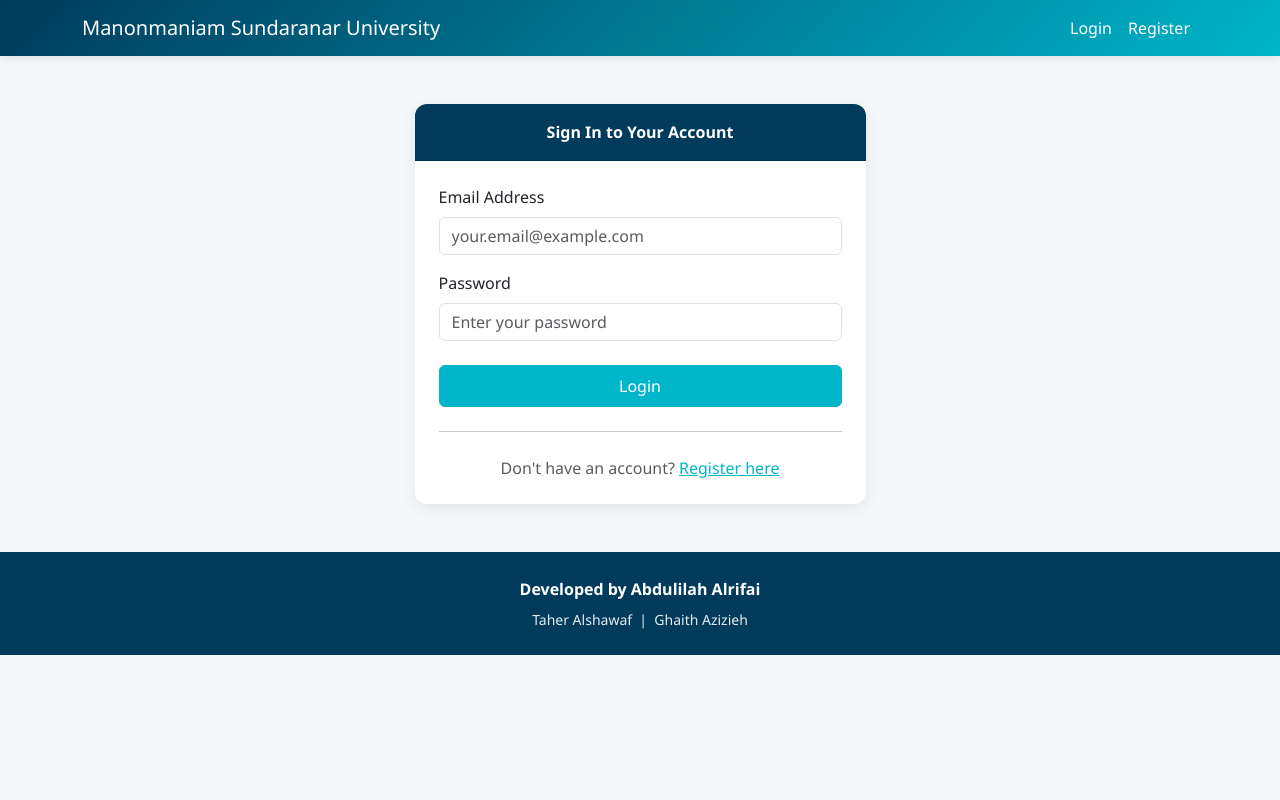
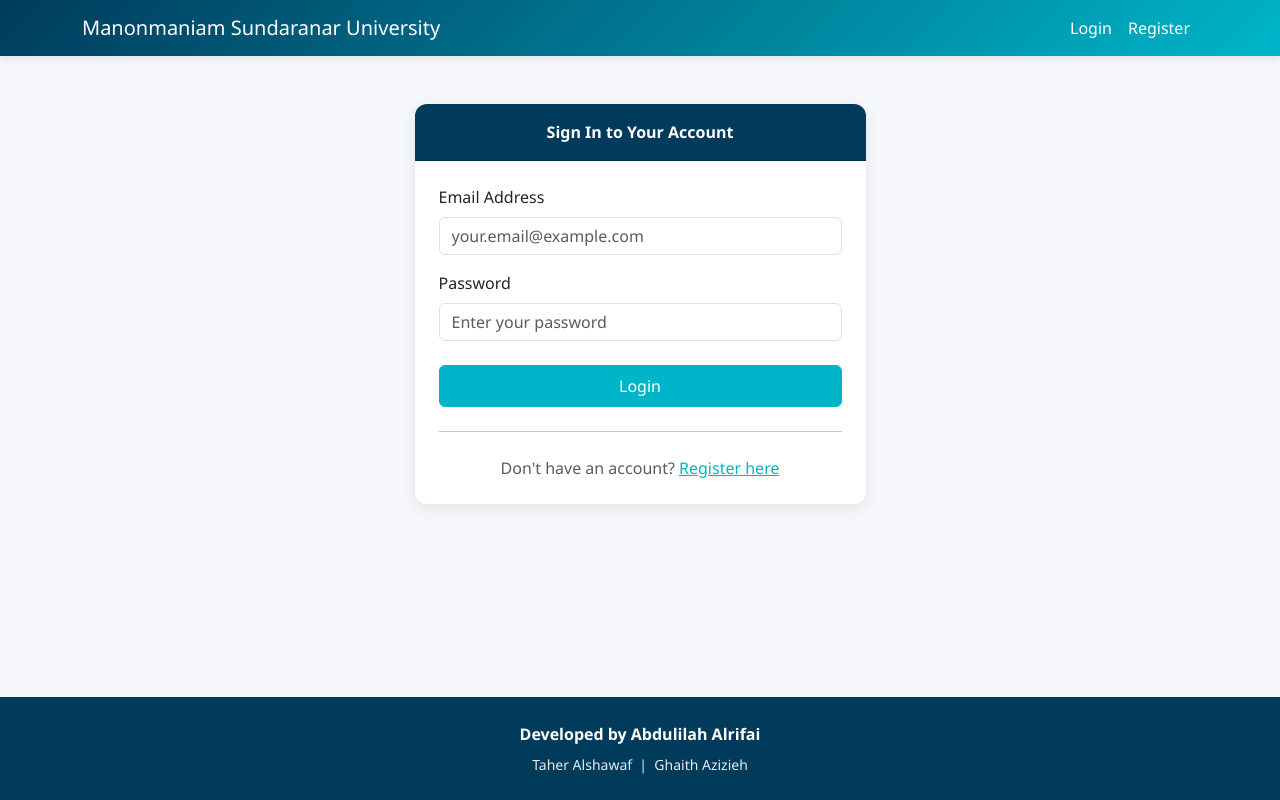
Before and after one commit to abdu5p982113-droid/university-security-portal, a Flask app: page / in a window 1280 px wide. Run offline with Flask 3, Linux system fonts and the light colour scheme.

Commit message:
Fix page layout - footer at bottom

```diff
--- a/templates/base.html
+++ b/templates/base.html
@@ -15,10 +15,21 @@
             --istinye-light: #E8F7F9;
         }
 
+        html, body {
+            height: 100%;
+            margin: 0;
+        }
+
         body {
             background-color: #f5f7fa;
             font-family: 'Segoe UI', Tahoma, sans-serif;
+            display: flex;
+            flex-direction: column;
             min-height: 100vh;
+        }
+
+        main.content-wrapper {
+            flex: 1 0 auto;
         }
 
         .navbar-istinye {
@@ -87,7 +98,7 @@
             background: var(--istinye-dark-blue);
             color: white;
             padding: 25px 0;
-            margin-top: 50px;
+            flex-shrink: 0;
         }
 
         .lead-developer {
@@ -140,6 +151,7 @@
     </div>
 </nav>
 
+<main class="content-wrapper">
     <div class="container mt-4">
         {% with messages = get_flashed_messages(with_categories=true) %}
             {% if messages %}
@@ -154,6 +166,7 @@
 
         {% block content %}{% endblock %}
     </div>
+</main>
 
 <footer class="text-center mt-5">
     <div class="container">
```
Lines whose indentation alone changed are shown as unchanged.
